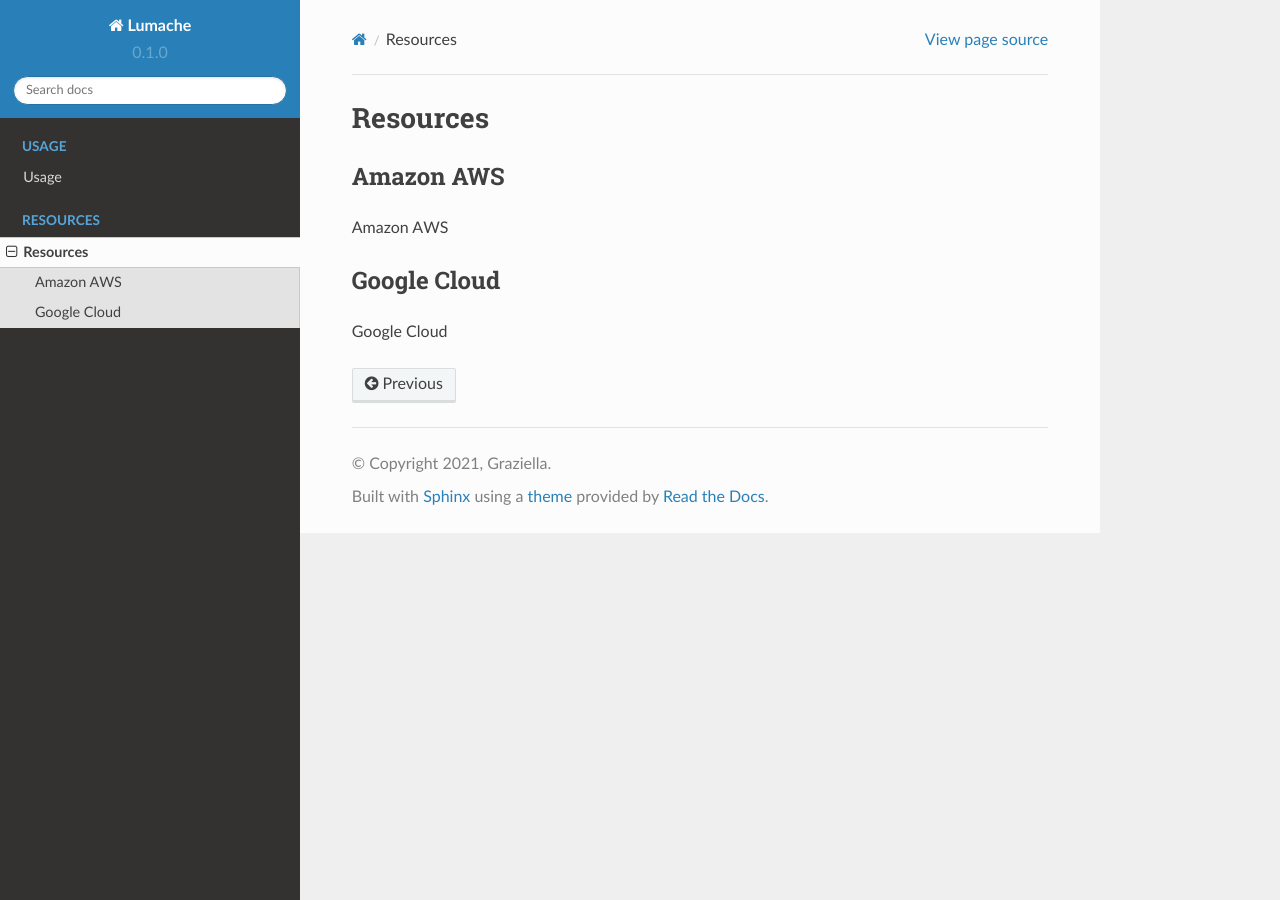
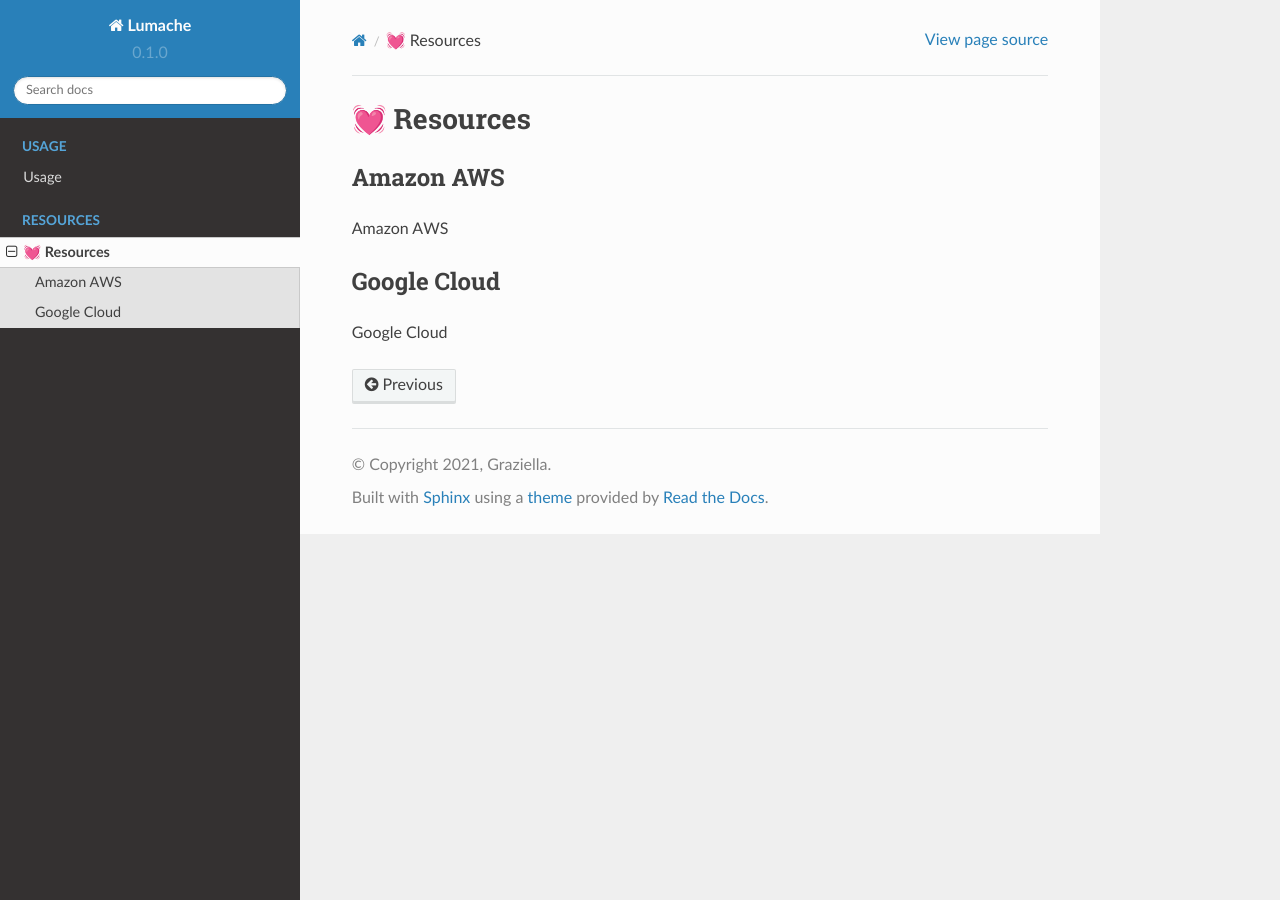
Before and after one commit to kaihiong/rtdtest, a Sphinx documentation site: the page built from docs/source/resources/index.rst, in a window 1280 px wide. Built offline with Sphinx 7.4.7 and the Read the Docs theme 2.0.0, drawn with Linux system fonts in a browser that asks for light colours.

```diff
--- a/docs/source/resources/index.rst
+++ b/docs/source/resources/index.rst
@@ -1,4 +1,4 @@
-Resources
+💓 Resources
 =====
 
 Amazon AWS
```
